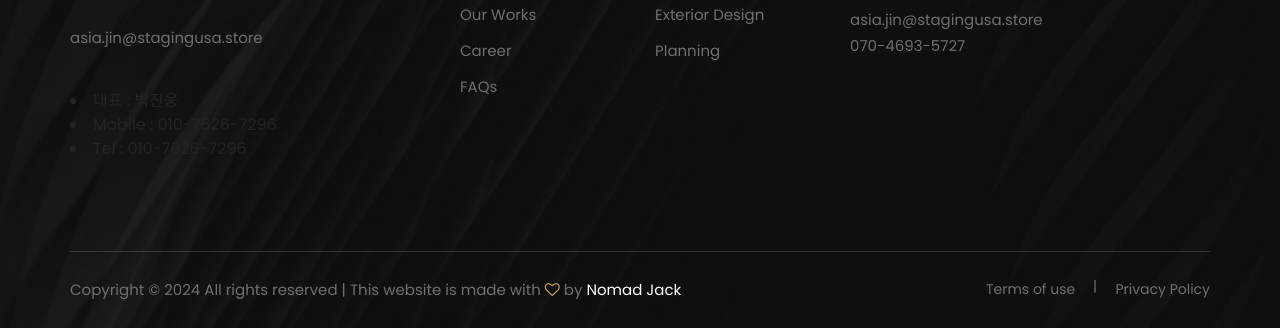
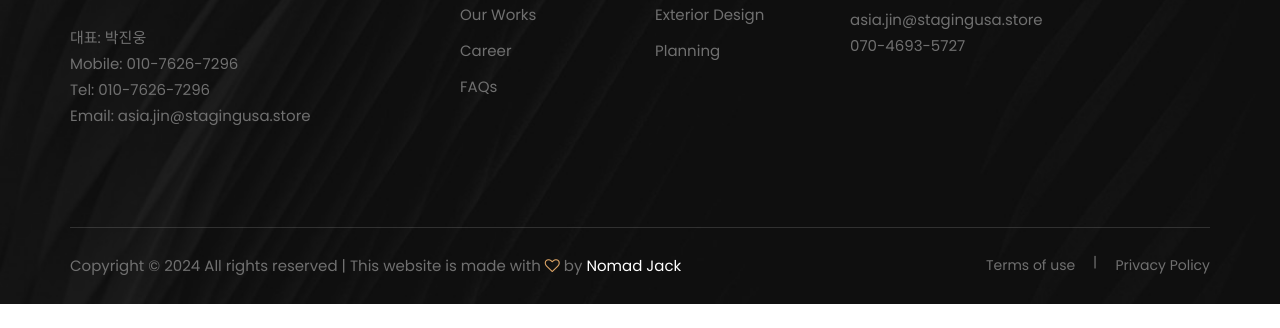
Before and after one commit to moony-ai/kmong_Cheetah7055_2, a website: page contact.html in a window 1280 px wide. Shown: the part 2161-2489 px from the top of the page. After the commit the page ends 2465 px from the top, so only its background shows below. Drawn offline with nearby package versions, Linux system fonts and the light colour scheme; files that its build step writes are made by us from their sources; a web font is replaced by a local one.

Commit message:
Footer_조정

```diff
--- a/contact.html
+++ b/contact.html
@@ -202,13 +202,11 @@
               </div>
               <p>7176 Blue Spring Lane <br />Santa Monica, CA 90403</p>
               <ul>
-                  <li>asia.jin@stagingusa.store</li>
+                <li>대표: 박진웅</li>
+                <li>Mobile: 010-7626-7296</li>
+                <li>Tel: 010-7626-7296</li>
+                <li>Email: asia.jin@stagingusa.store</li>
               </ul>
-                <div class="footer__social">
-                  <li>대표 : 박진웅</li>
-                  <li>Mobile : 010-7626-7296</li>
-                  <li>Tel : 010-7626-7296</li>
-                </div>
             </div>
           </div>
           <div class="col-lg-2 offset-lg-1 col-md-3 col-sm-6">
```
Also changed, not shown: about.html (+4 -6 lines), blog-details.html (+4 -6 lines), blog.html (+4 -6 lines), index.html (+4 -6 lines), project-details.html (+4 -6 lines), projects.html (+4 -6 lines), services.html (+4 -6 lines). Lines whose indentation alone changed are shown as unchanged.
